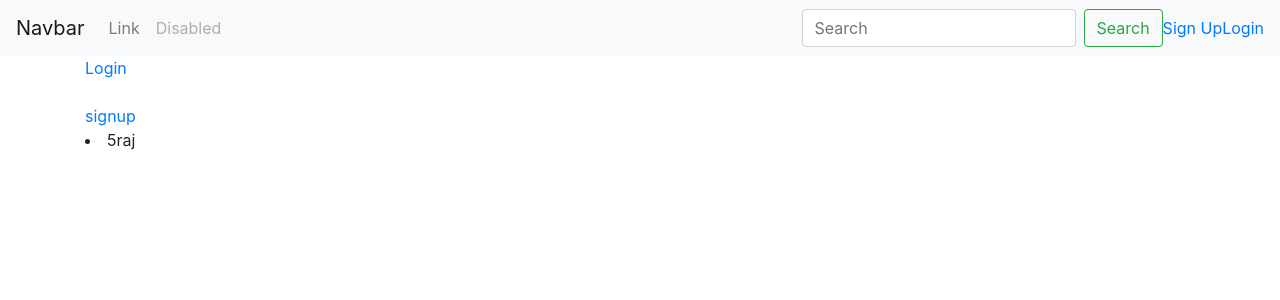
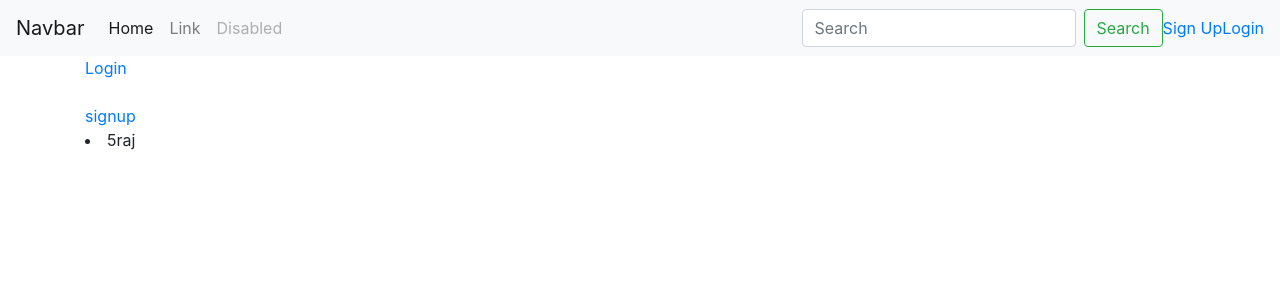
Before and after one commit to siddeshlc8/Software-Engineering-Project, a Django app: page /organizer/ in a window 1280 px wide. Shown: the top 300 px of the page. Run offline with Django 3.2, Linux system fonts and the light colour scheme; data comes from the database, SQL or seed files in the repository; both versions use the stored data as it was after the commit; some libraries are stand-ins or nearby versions.

Commit message:
updated navbar

```diff
--- a/organizer/templates/organizer/base.html
+++ b/organizer/templates/organizer/base.html
@@ -27,6 +27,10 @@
             {% if user.username %}
                   <li class="nav-item active">
                     <a class="nav-link" href="{% url 'organizer:home' %}">Home <span class="sr-only">(current)</span></a>
+                  </li>
+            {% else %}
+                 <li class="nav-item active">
+                    <a class="nav-link" href="{% url 'organizer:organizers_page' %}">Home <span class="sr-only">(current)</span></a>
                   </li>
             {% endif %}
 
--- a/organizer/templates/organizer/organizers_page.html
+++ b/organizer/templates/organizer/organizers_page.html
@@ -1,6 +1,6 @@
 {% extends 'organizer/base.html' %}
 
-{% block title %}Players{% endblock %}
+{% block title %}Organizers{% endblock %}
 
 {% block body %}
 
```
Also changed, not shown: db.sqlite3.
